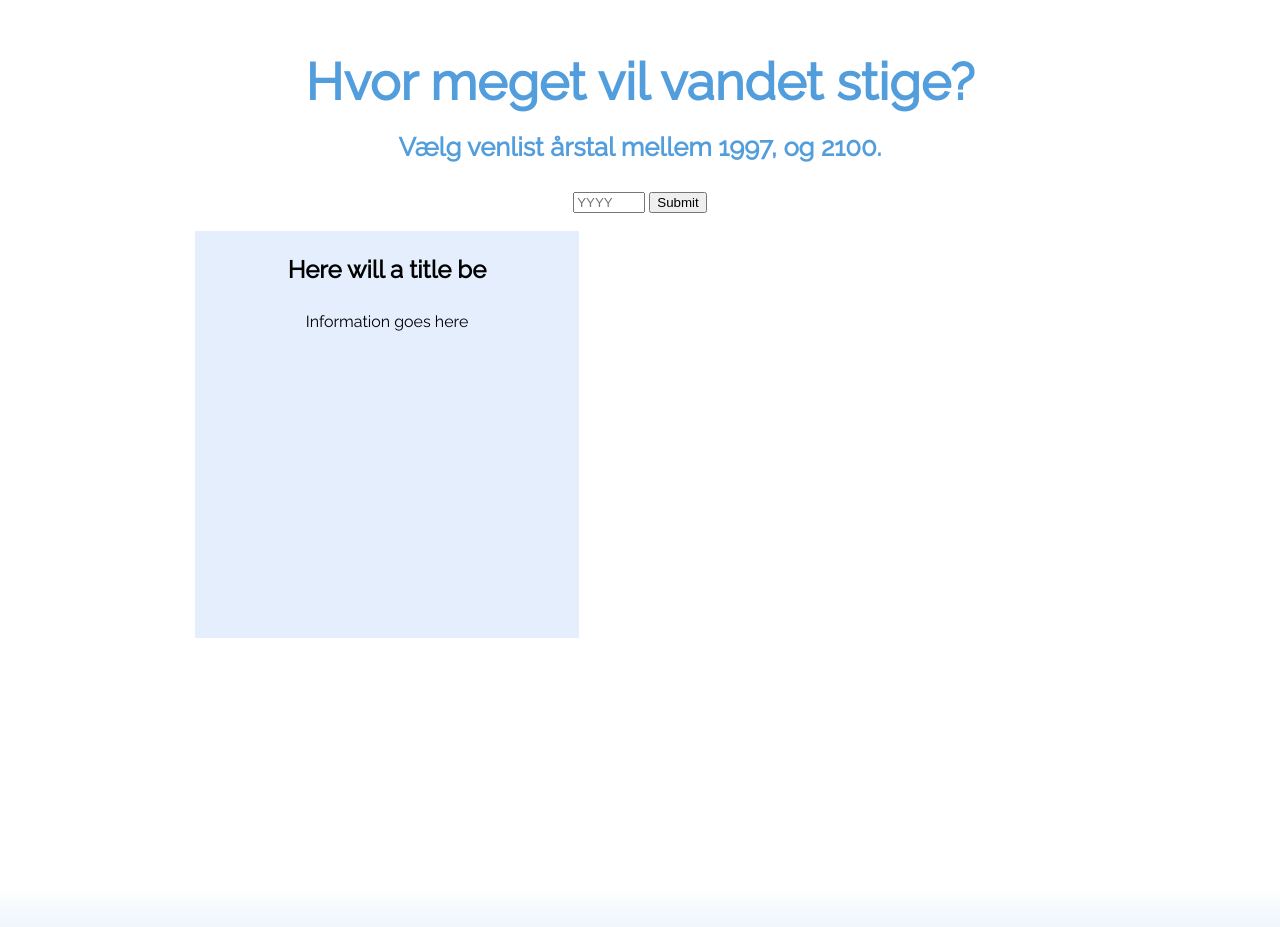
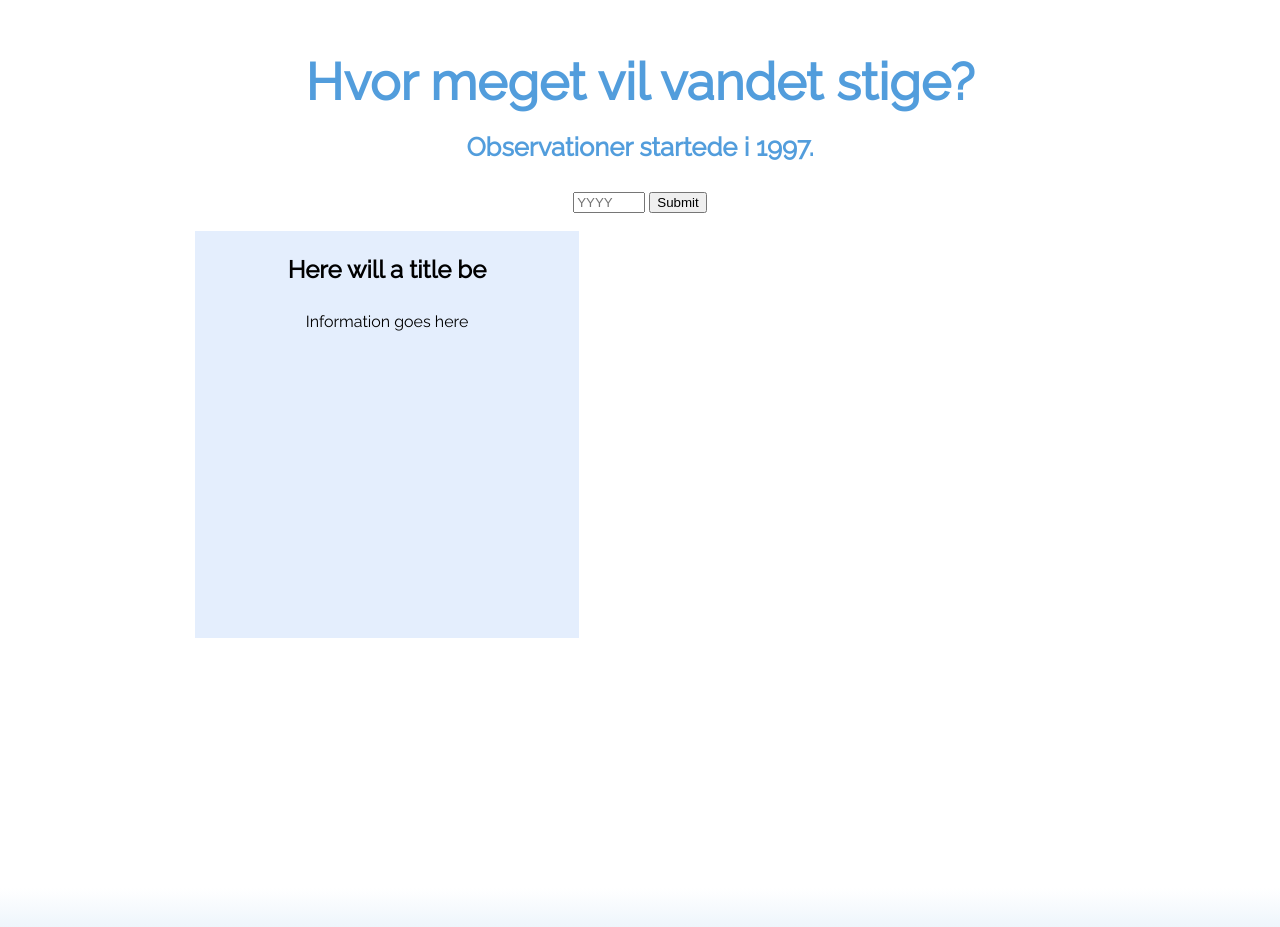
Before and after one commit to NicolineB/Sem1Proj, a website: page public/index.html in a window 1280 px wide. Shown: the part 840-1767 px from the top of the page. Drawn offline with Linux system fonts and the light colour scheme; no server answers.

Commit message:
undetitle

```diff
--- a/public/index.html
+++ b/public/index.html
@@ -227,7 +227,7 @@
 
     <section class="water-rise" id="waterRise">
       <h1 id="water-rise-title">Hvor meget vil vandet stige?</h1>
-      <h2 id="water-rise-under-title">Vælg venlist årstal mellem 1997, og 2100.</h2>
+      <h2 id="water-rise-under-title">Observationer startede i 1997.</h2>
       <form>
         <p>
           <input
```
